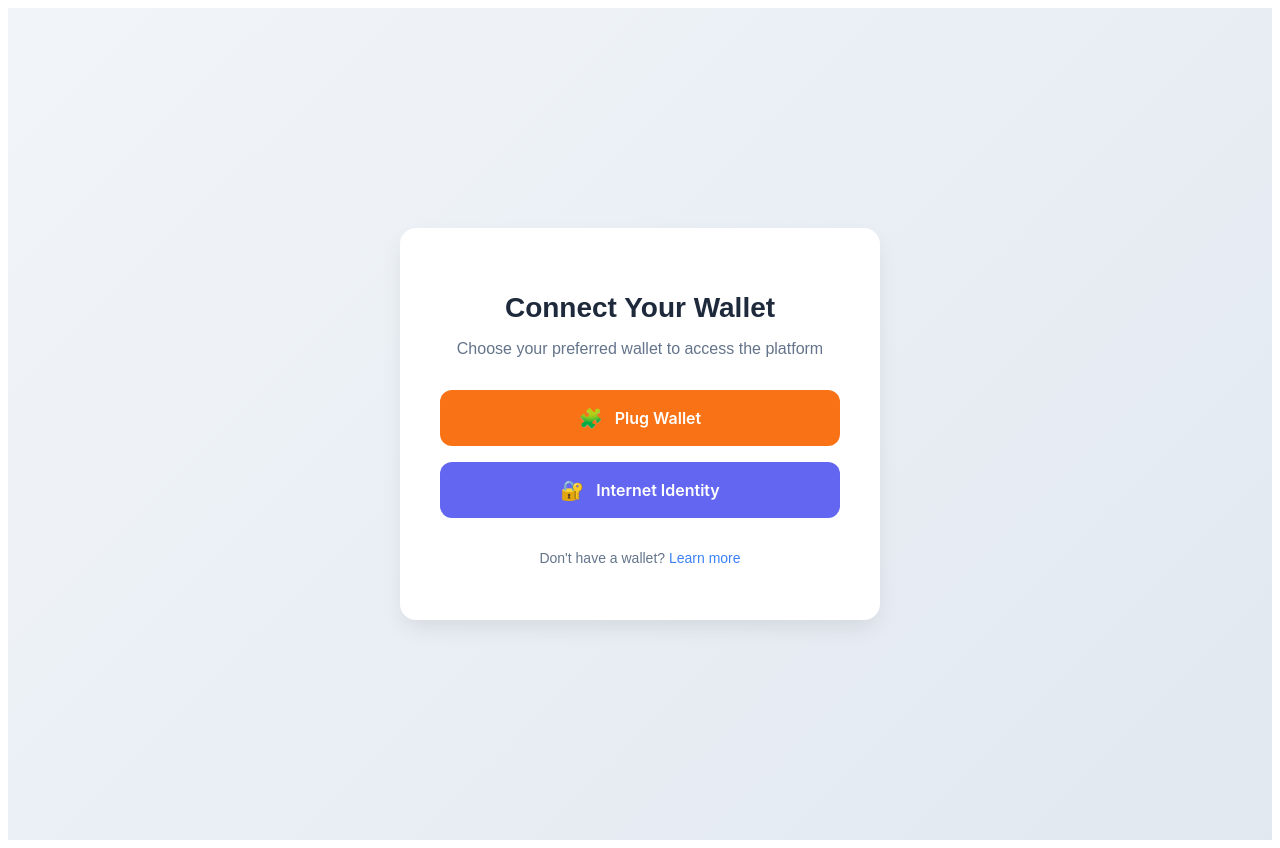
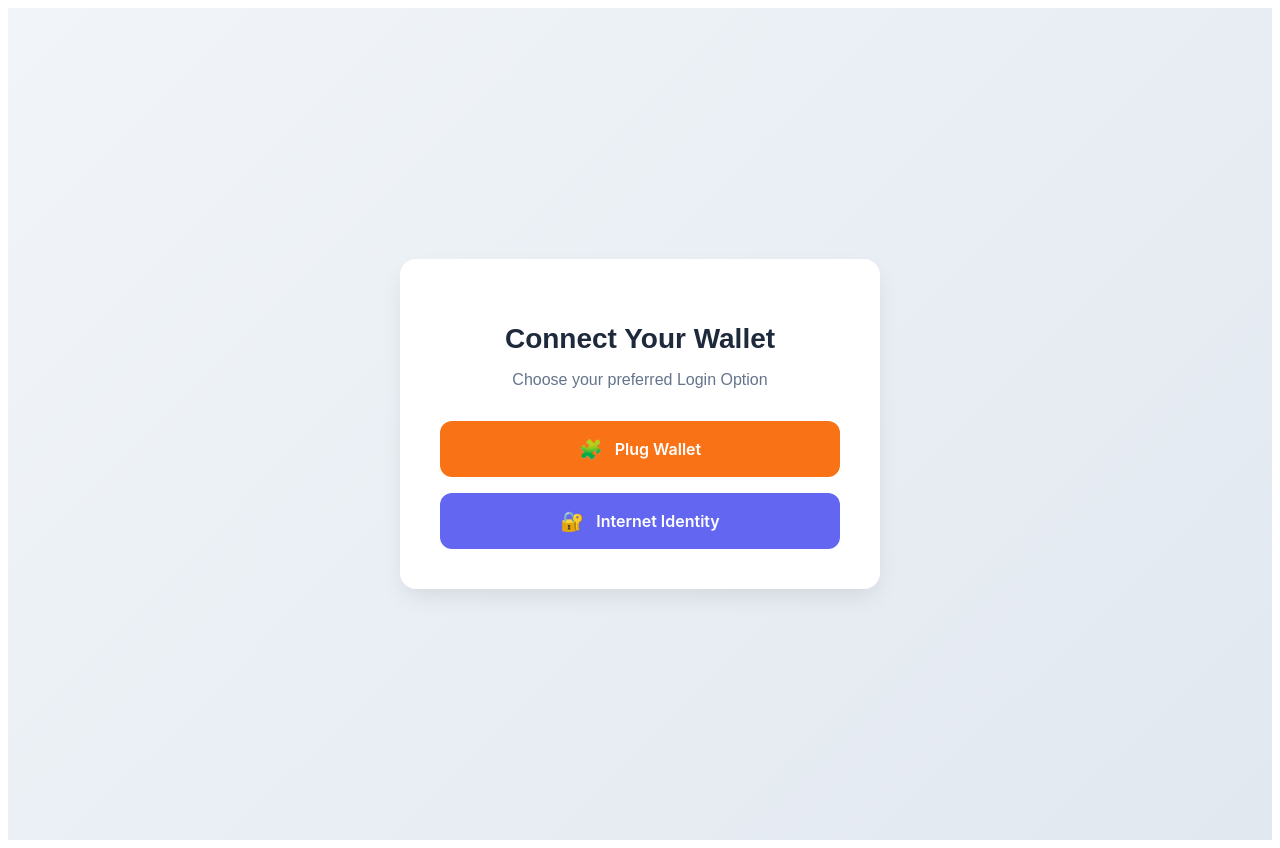
Before and after one commit to rohitd2103/Privy-ICP, a React (Vite) app in the folder src/icp_auth_wallet_frontend/: page / in a window 1280 px wide. Built offline with nearby package versions, Linux system fonts and the light colour scheme.

Commit message:
Update UI

```diff
--- a/src/icp_auth_wallet_frontend/src/components/WalletConnectBox.jsx
+++ b/src/icp_auth_wallet_frontend/src/components/WalletConnectBox.jsx
@@ -43,7 +43,7 @@
       <div className="wallet-connect-card">
         <div className="wallet-connect-header">
           <h2>Connect Your Wallet</h2>
-          <p>Choose your preferred wallet to access the platform</p>
+          <p>Choose your preferred Login Option</p>
         </div>
 
         {!connected ? (
@@ -93,9 +93,7 @@
           </div>
         )}
 
-        <div className="wallet-help">
-          <p>Don't have a wallet? <a href="#" target="_blank" rel="noopener noreferrer">Learn more</a></p>
-        </div>
+
       </div>
     </motion.div>
   );
```
Also changed, not shown: package.json (+8 -1 lines), 1 other file (tests, documents, lock files or other folders).
